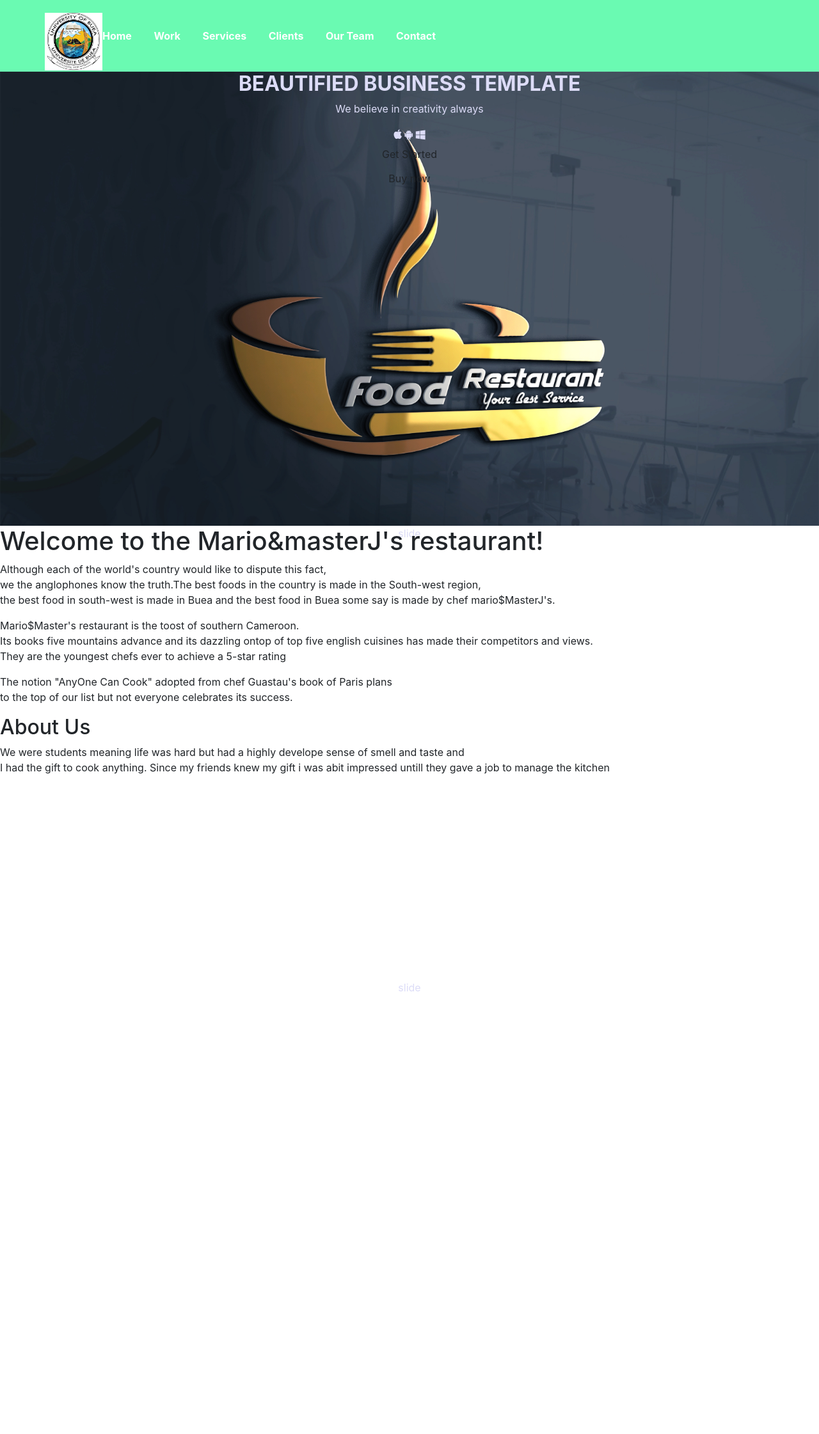
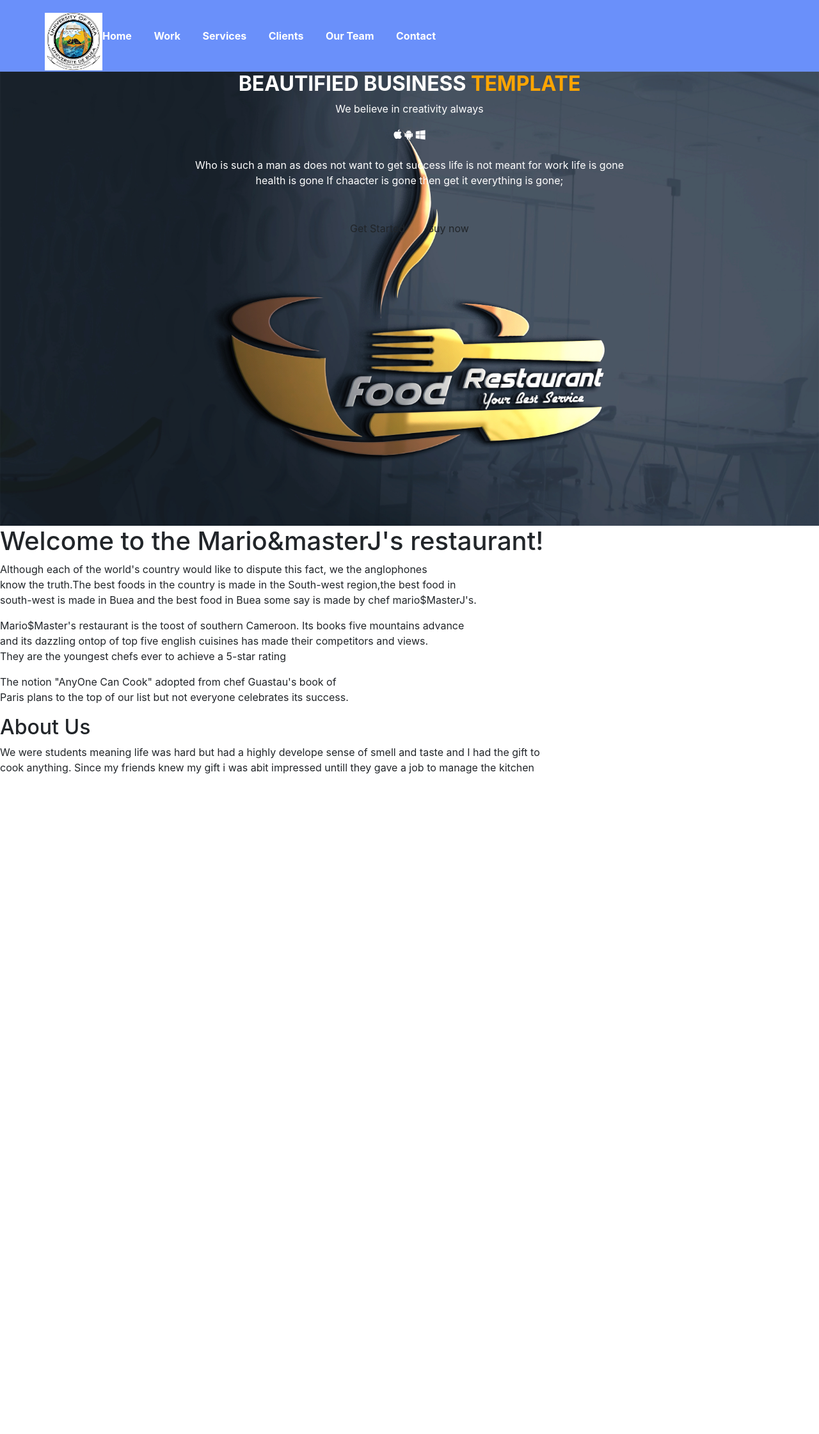
Before and after one commit to marrious11/Gsociety.github.io, a PHP site: page / in a window 1280 px wide. Shown: the whole page at 64% size. Run offline with PHP 8.4, Linux system fonts and the light colour scheme; some libraries are stand-ins or nearby versions.

Commit message:
Add two folders

```diff
--- a/css/style.css
+++ b/css/style.css
@@ -5,7 +5,7 @@
 }
 header
 {
-    background-color: rgb(106, 250, 178);
+    background-color: rgb(106, 144, 250);
     height: 112px;
     line-height: 112px;
 }
@@ -43,16 +43,24 @@ header nav ul li a:hover
 
 }
 .img1{
-    background-image:url(..//image/Restaurant\ logo\ design\ free\ template.jpg);
+    background-image:url(..//image/Restaurant\ logo\ design\ free\ template.jpg), linear-gradient(rgba(247, 240, 240, 0.459),rgba(110, 113, 119, 0.096));
     background-size: 100% 100%;
 }
 .slider, .slider ul, .slider ul li
 {
     height: 710px;
     width: 100%;
-    color:rgb(220, 220, 247);
+    color:white;
     text-align: center;
 }
 .slider h2{
     font-weight: bold;
 }
+.slider span
+{
+    color: orange;
+}
+.slider a
+{
+    padding: 10px 14px;
+}
--- a/index.html
+++ b/index.html
@@ -51,8 +51,11 @@
         <i class="fa fa-apple"></i>
         <i class="fa fa-android"></i>
         <i class="fa fa-windows"></i>
-        <br>
-        <a href="" class="btn bnt-half" >Get Started</a><br>
+        <p><br>
+            Who is such a man as does not want to get success life is not meant for work life is gone  <br>health is gone
+            If chaacter is gone then get it everything is gone;
+        </p> <br>
+        <a href="" class="btn btn-half" >Get Started</a>
         <a href="" class="btn btn-full" >Buy now</a>
      </li>
         <li>slide</li>
@@ -62,11 +65,11 @@
 
 <script src="js/main.js" type="text/javascript" ></script>
 <h1>Welcome to the Mario&masterJ's restaurant!</h1>
-            <p>Although each of the world's country would like to dispute this fact, <br>we the anglophones know the truth.The best foods in the country is made in the South-west region,<br>the best food in south-west is made in Buea and the best food in Buea some say is made by chef mario$MasterJ's.</p>
-            <p>Mario$Master's restaurant is the toost of southern Cameroon. <br>Its books five mountains advance and its dazzling ontop of top five english cuisines has made their competitors and views. <br>They are the youngest chefs ever to achieve a 5-star rating</p>
-            <p>The notion "AnyOne Can Cook" adopted from chef Guastau's book of Paris plans <br>to the top of our list but not everyone celebrates its success.</p>
+            <p>Although each of the world's country would like to dispute this fact, we the anglophones<br> know the truth.The best foods in the country is made in the South-west region,the best food in <br>south-west is made in Buea and the best food in Buea some say is made by chef mario$MasterJ's.</p>
+            <p>Mario$Master's restaurant is the toost of southern Cameroon. Its books five mountains advance<br> and its dazzling ontop of top five english cuisines has made their competitors and views. <br>They are the youngest chefs ever to achieve a 5-star rating</p>
+            <p>The notion "AnyOne Can Cook" adopted from chef Guastau's book of<br> Paris plans to the top of our list but not everyone celebrates its success.</p>
             <h2 text-align:center;>About Us</h2>
-            <p>We were students meaning life was hard but <I></I> had a highly develope sense of smell and taste and<br> I had the gift to cook anything. Since my friends knew my gift i was abit impressed untill they gave a job  to manage the kitchen </p>
+            <p>We were students meaning life was hard but <I></I> had a highly develope sense of smell and taste and I had the gift to <br>cook anything. Since my friends knew my gift i was abit impressed untill they gave a job  to manage the kitchen </p>
 
 </body>
 </html>
```
